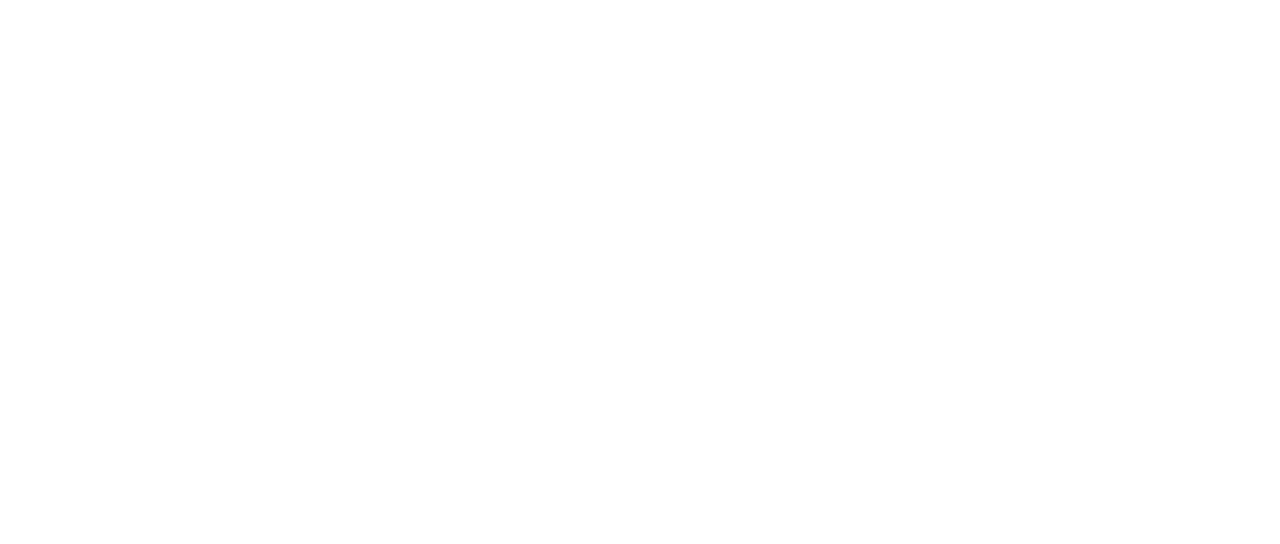
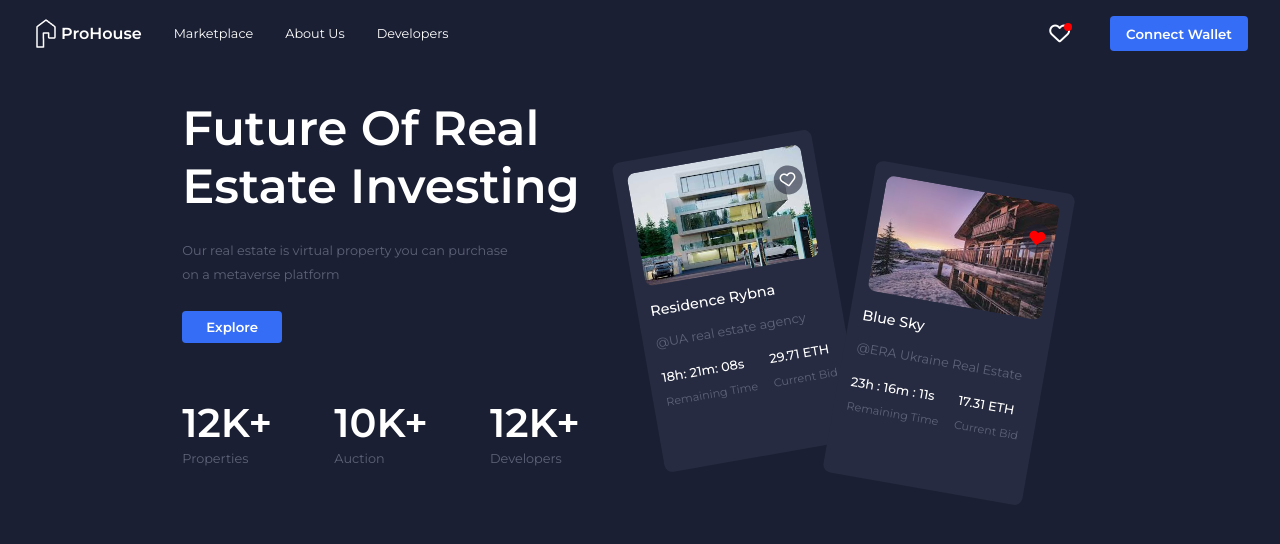
Before and after one commit to nayemislam2124/pro-house-estate, a plain HTML site: page index.html in a window 1280 px wide. Drawn offline with Linux system fonts and the light colour scheme.

Commit message:
nav and header section design almost added

```diff
--- a/index.html
+++ b/index.html
@@ -6,9 +6,95 @@
     <title>Pro House Estate</title>
     <!-- link css  -->
     <link rel="stylesheet" href="style.css">
-
+    <!-- font awesome link  -->
+    <script src="https://kit.fontawesome.com/195c64e442.js" crossorigin="anonymous"></script>
+    <!-- google font link  -->
+    <link rel="preconnect" href="https://fonts.googleapis.com">
+    <link rel="preconnect" href="https://fonts.gstatic.com" crossorigin>
+    <link href="https://fonts.googleapis.com/css2?family=Montserrat:wght@400;500;600;700&display=swap" rel="stylesheet">
 </head>
 <body>
+    <!-- nav and header-hero section start  -->
+    <nav>
+        <div class="nav-container">
+            <div class="nav-menu">
+                <div class="mobile-logo"><img src="images/logo.png"> ProHouse</div>
+                <ul>
+                    <li><a class="logo" href="#"><img src="images/logo.png"> ProHouse</a></li>
+                    <div class="menu-list">
+                    <li><a href="#">Marketplace</a></li>
+                    <li><a href="#">About Us</a></li>
+                    <li><a href="#">Developers</a></li></div>
+                </ul>
+            </div>
+            <div class="nav-button">
+                <i class="fa-regular fa-heart" style="color: #ffffff;"></i>
+                <span class="red-dot"></span>
+                <button>Connect Wallet </button>
+            </div>
+            <label for="check" class="menu-icon"><i class="fa-solid fa-bars" style="color: #ffffff;"></i></label>
+        </div>
+    </nav>
+    <header>
+        <div class="header-section-container">
+            <div class="header-section-text-container">
+                <h1>Future Of Real <br>Estate Investing</h1>
+                <p>Our real estate is virtual property you can
+                    purchase <br> on a metaverse platform</p>
+                    <button>Explore</button>
+                <div class="header-section-subtext">
+                    <div>
+                        <h2>12K+</h2>
+                        <p>Properties</p>
+                    </div>
+                    <div>
+                        <h2>10K+</h2>
+                        <p>Auction</p>
+                    </div>
+                    <div>
+                        <h2>12K+</h2>
+                        <p>Developers</p>
+                    </div>
+                </div>
+            </div>
+            <div class="header-section-image-container">
+                <div class="header-section-image-1">
+                    <img src="images/header-banner-1.jpg">
+                    <h3>Residence Rybna</h3>
+                    <p>@UA real estate agency</p>
+                    <div class="header-section-image-subtext">
+                        <div>
+                            <h5>18h: 21m: 08s</h5>
+                            <p>Remaining Time</p>
+                        </div>
+                        <div>
+                            <h5>29.71 ETH</h5>
+                            <p>Current Bid</p>
+                        </div>
+                    </div>
+                    <i class="fa-regular fa-heart" style="color: #ffffff;"></i>
+                </div>
+            </div>
+                <div class="header-section-image-2">
+                    <img src="images/header-banner-2.jpg">
+                    <h3>Blue Sky</h3>
+                    <p>@ERA Ukraine Real Estate</p>
+                    <div class="header-section-image-subtext">
+                        <div>
+                            <h5>23h : 16m : 11s</h5>
+                            <p>Remaining Time</p>
+                        </div>
+                        <div>
+                            <h5>17.31 ETH</h5>
+                            <p>Current Bid</p>
+                        </div>
+                    </div>
+                    <i class="fa-solid fa-heart" style="color: #ff0000;"></i>
+                </div>
 
+            </div>
+        </div>
+    </header>
+    <!-- nav nad header-hero section end -->
 </body>
 </html>
--- a/style.css
+++ b/style.css
@@ -0,0 +1,276 @@
+*{
+    margin:0;
+    padding:0;
+    box-sizing:border-box;
+    list-style:none;
+    text-decoration:none;
+    font-family:montserrat;
+}
+body{
+    background-color:#1B1F33;
+}
+/* nav and header section design start  */
+.nav-container{
+    display:flex;
+    justify-content: space-between;
+    align-items:center;
+    padding:1rem 2rem;;
+}
+.nav-menu ul{
+    display:flex;
+    align-items:center;
+}
+.nav-menu ul li{
+    display:flex;
+    align-items:center;
+    margin-right:2rem;
+}
+.nav-menu ul li a{
+    display:flex;
+    align-items:center;
+    color:white;
+    font-family:montserrat;
+    font-size:.8rem;
+    transition:all 0.4s ease;
+}
+.nav-menu ul li a:hover{
+    color:gray;
+}
+.nav-menu .logo{
+    font-size:1rem;
+    font-weight:600;
+}
+.nav-button{
+    display:flex;
+    align-items:center;
+    gap:1rem;
+}
+.nav-button i{
+    font-size:1.3rem;
+    cursor:pointer;
+}
+.nav-button .red-dot{
+    width:.5rem;
+    height:.5rem;
+    background-color:red;
+    border-radius:5rem;
+    position:relative;
+    right:1.4rem;
+    bottom:.4rem;
+}
+.nav-button button{
+    background-color:#356DF6;
+    border:none;
+    padding:.6rem 1rem;
+    border-radius:.25rem;
+    color:white;
+    font-weight:600;
+    color:white;
+    font-family:montserrat;
+    cursor:pointer;
+    transition:all 0.4s ease;
+}
+.nav-button button:hover{
+    background-color:transparent;
+    border:1px solid #356DF6;
+}
+.menu-icon{
+    display:none;
+}
+.menu-icon i{
+    font-size:1.5rem;
+    cursor:pointer;
+}
+.mobile-logo{
+    display:flex;
+    align-items:center;
+    font-size:1.2rem;
+    font-family:montserrat;
+    color:white;
+    font-weight:600;
+    display:none;
+}
+.menu-list{
+    display:flex;
+}
+
+.header-section-container{
+    max-width:950px;
+    margin:2rem auto;
+    display:flex;
+    justify-content:space-evenly;
+    align-items:center;
+    color:white;
+    gap:2.5rem;
+}
+.header-section-text-container{
+    display:flex;
+    flex-direction:column;
+    gap:1.5rem;
+}
+.header-section-text-container h1{
+    font-size:3rem;
+    font-weight:600;
+}
+.header-section-text-container p{
+    font-size:.8rem;
+    color:#5E6379;
+    line-height:1.5rem;
+}
+.header-section-text-container button{
+    width:max-content;
+    padding:.5rem 1.5rem;background-color:#356DF6;
+    border:none;
+    border-radius:.25rem;
+    color:white;
+    font-weight:600;
+    font-family:montserrat;
+    cursor:pointer;
+    transition:all 0.4s ease;
+}
+.header-section-text-container button:hover{
+    background-color:transparent;
+    border:1px solid #356DF6;
+}
+.header-section-subtext{
+    display:flex;
+    justify-content: space-between;
+    margin:2rem 0rem;
+    line-height:3rem;
+}
+.header-section-subtext h2{
+    font-size:2.5rem;
+    font-weight:600;
+}
+.header-section-image-1{
+    width:auto;
+    background-color:#272b41;
+    padding:.8rem;
+    border-radius:.5rem;
+    display:flex;
+    flex-direction:column;
+    gap:1rem;
+    transform:rotate(-10deg);
+    z-index:1;
+    transition:all 0.4s ease;
+}
+.header-section-image-1 img{
+    width:11rem;
+    margin:0rem auto;
+    border-radius:.5rem;
+}
+.header-section-image-1 h3{
+    font-size:.9rem;
+    font-weight:500;
+}
+.header-section-image-1>p{
+    color:#5E6379;
+    font-size:.8rem;
+}
+.header-section-image-subtext{
+    display:flex;
+    gap:1rem;
+    line-height:1.5rem;
+}
+.header-section-image-subtext h5{
+    font-size:.8rem;
+    font-weight:500;
+}
+.header-section-image-subtext p{
+    color:#5E6379;
+    font-size:.7rem;
+}
+.header-section-image-1 i{
+    position:relative;
+    bottom:15rem;
+    left:9rem;
+    background-color:#1b1f338f;
+    width:max-content;
+    padding:.4rem;
+    border-radius:4rem;
+}
+.header-section-image-2{
+    width:auto;
+    height:max-content;
+    background-color:#272b41;
+    padding:.8rem;
+    border-radius:.5rem;
+    display:flex;
+    flex-direction:column;
+    gap:1rem;
+    transform:rotate(10deg);
+    position:relative;
+    top:2rem;
+    right:3rem;
+    z-index:3;
+}
+.header-section-image-2 img{
+    width:11rem;
+    margin:0rem auto;
+    border-radius:.5rem;
+}
+.header-section-image-2 h3{
+    font-size:.9rem;
+    font-weight:500;
+}
+.header-section-image-2>p{
+    color:#5E6379;
+    font-size:.8rem;
+}
+.header-section-image-2 i{
+    position:relative;
+    bottom:15rem;
+    left:9rem;
+    background-color:#1b1f338f;
+    width:max-content;
+    padding:.4rem;
+    border-radius:4rem;
+}
+/* nav and header section design end */
+/* responsive design mobile approaches start  */
+@media screen and (max-width: 992px){
+    .menu-list{
+        display:none;
+    }
+    .nav-button{
+        display:none;
+    }
+    .menu-icon{
+        display:block;
+    }
+    .header-section-container{
+        flex-direction:column;
+        width:90%;
+    }
+    .header-section-subtext h2{
+        font-size:1.8rem;
+    }
+    .header-section-image-1{
+        position:relative;
+        right:6rem;
+        transition:all 0.4s ease;
+    }
+    .header-section-image-2{
+        width:auto;
+        bottom:45rem;
+        left:5rem;
+        transition:all 0.4s ease;
+    }
+
+    .header-section-image-1:hover{
+        margin:0rem auto;
+        cursor:pointer;
+        left:0;
+        transform:rotate(0deg);
+    }
+    .header-section-image-2:hover{
+        margin:0rem auto;
+        cursor:pointer;
+        left:0;
+        right:0;
+        top:0;
+        bottom:0;
+        transform:rotate(0deg);
+    }
+}
+/* responsive design mobile approaches end */
```
Also changed, not shown: images/header-banner-1.jpg (added), images/header-banner-2.jpg (added), images/logo.png (added).
